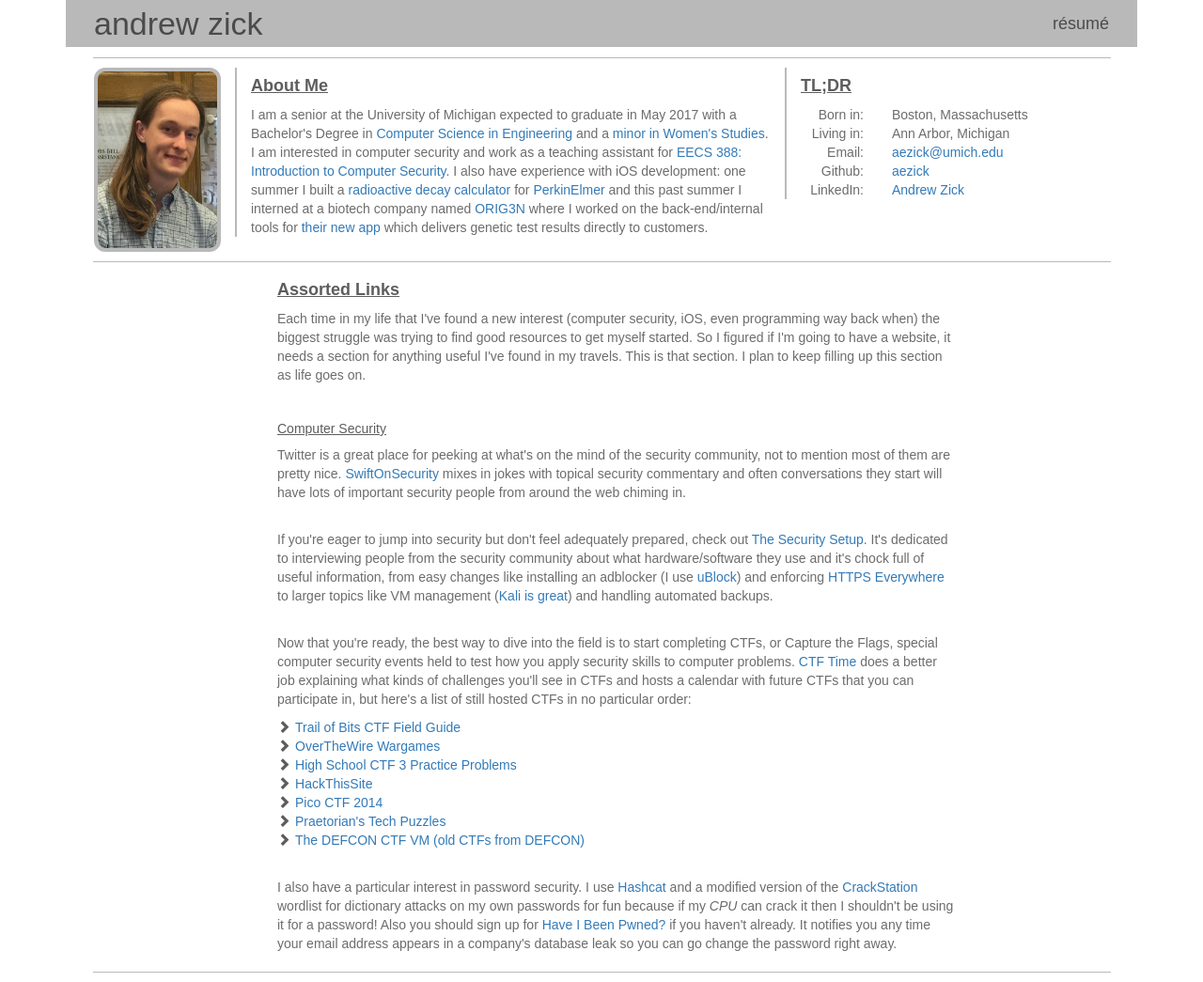
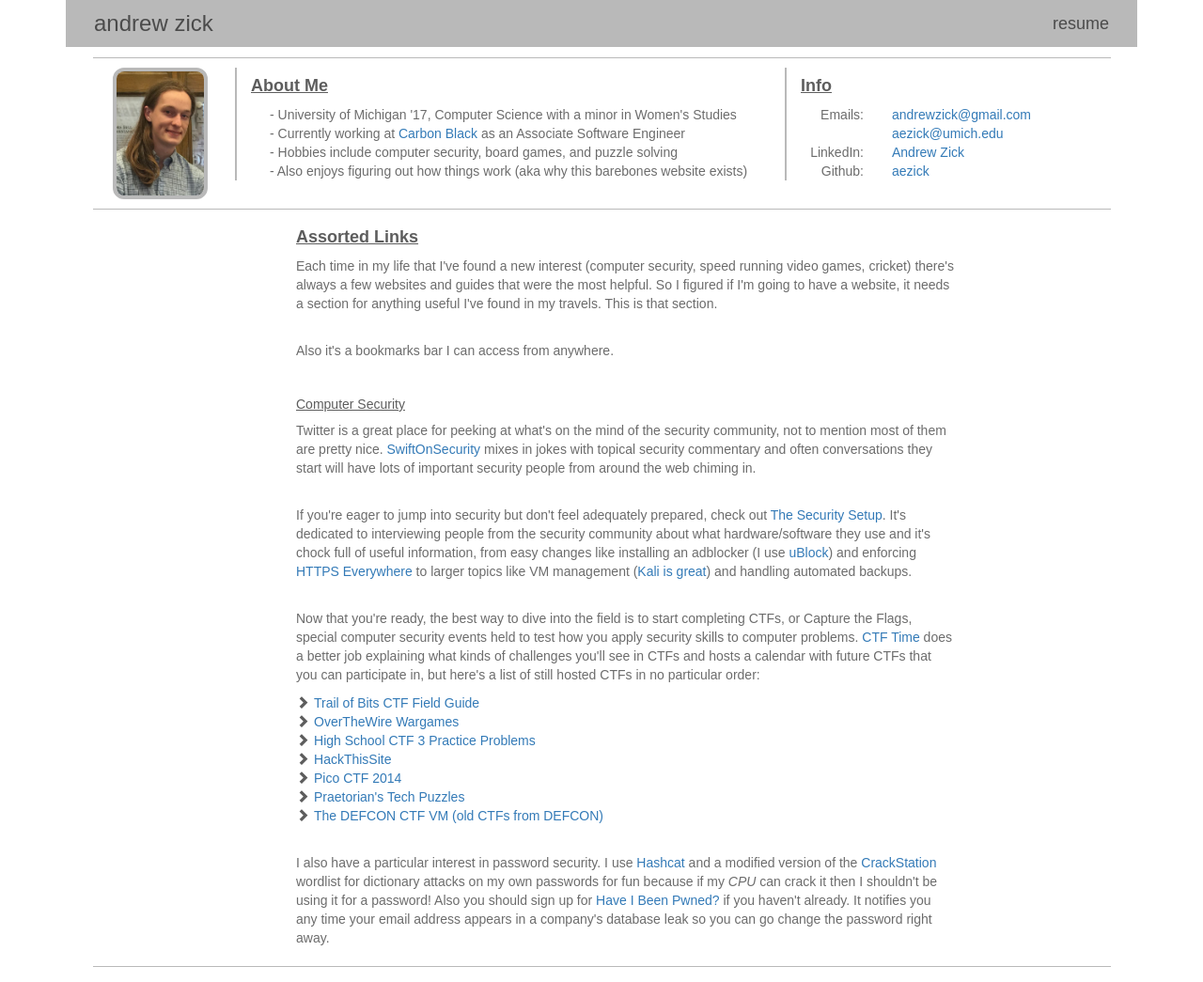
Before and after one commit to org-zick/andrewzick.com, a Flask app: page / in a window 1280 px wide. Shown: the whole page at 94% size. Run offline with Flask 2, Linux system fonts and the light colour scheme; some libraries are stand-ins or nearby versions.

Commit message:
Update finally for post-college

```diff
--- a/static/css/main.css
+++ b/static/css/main.css
@@ -35,7 +35,7 @@ br {
 
 .navbar-default .navbar-brand {
 	color: #4b4b4b;
-	font-size: 34px;
+	font-size: 24px;
 }
 
 .navbar-default .navbar-nav li a {
@@ -52,7 +52,7 @@ br {
 }
 
 .img-thumbnail {
-	height: 14em;
+	height: 10em;
 	padding: 0px;
 	border-color: #b9b9b9;
 	border-width: 4px;
@@ -63,7 +63,7 @@ br {
 }
 
 .row .left-side {
-	padding-left: 45px;
+	padding-left: 65px;
 }
 
 .chevron-bullet {
@@ -86,3 +86,21 @@ br {
 .col-main p {
 	margin-bottom: 0px;
 }
+
+.list-none {
+  list-style-type: none;
+  margin: 0px;
+  padding: 0px;
+  padding-left: 20px;
+  font-size: 14px;
+  color: #6c6c6c;
+}
+
+.list-none > li {
+    margin-left: 15px;
+}
+
+.list-none > li::before {
+    content: "- ";
+    margin-left: -15px;
+}
--- a/templates/index.html
+++ b/templates/index.html
@@ -29,7 +29,7 @@
 						<a class="navbar-brand" href="/">andrew zick<span class="sr-only">(current)</span></a>
 				    <div class="collapse navbar-collapse" id="bs-example-navbar-collapse-1">
 				      <ul class="nav navbar-nav navbar-right">
-				        <li><a href="/resume.pdf" target="_blank">résumé</a></li>
+				        <li><a href="/resume.pdf" target="_blank">resume</a></li>
 				      </ul>
 				    </div><!-- /.navbar-collapse -->
 				  </div><!-- /.container-fluid -->
@@ -42,28 +42,30 @@
 				</div>
 				<div class="col-lg-6 col-main">
 					<h4><b>About Me</b></h4>
-					<p>I am a senior at the University of Michigan expected to graduate in May 2017 with a Bachelor's Degree in <a href="https://www.cse.umich.edu/" target="_blank">Computer Science in Engineering</a> and a <a href="https://lsa.umich.edu/women/undergraduates/minors/gender--race--and-nation-minor.html" target="_blank">minor in Women's Studies</a>. I am interested in computer security and work as a teaching assistant for <a href="https://www.eecs.umich.edu/courses/eecs388/" title="Link to EECS 388 course website">EECS 388: Introduction to Computer Security</a>. I also have experience with iOS development: one summer I built a <a href="https://itunes.apple.com/us/app/radioactive-decay-calculator/id846834886?mt=8" title="Link to the itunes page for the app"  target="_blank">radioactive decay calculator</a> for <a href="https://www.perkinelmer.com/" target="_blank">PerkinElmer</a> and this past summer I interned at a biotech company named <a href="http://orig3n.com/" title="ORIG3N's company website" target="_blank">ORIG3N</a> where I worked on the back-end/internal tools for <a href="https://itunes.apple.com/us/app/lifeprofile/id1125309204?mt=8" title="ORIG3N's iOS app" target="_blank">their new app</a> which delivers genetic test results directly to customers.</p>
+					<ul class="list-none">
+						<li>University of Michigan '17, Computer Science with a minor in Women's Studies</li>
+						<li>Currently working at <a href="https://www.carbonblack.com/">Carbon Black</a> as an  Associate Software Engineer</li>
+						<li>Hobbies include computer security, board games, and puzzle solving</li>
+						<li>Also enjoys figuring out how things work (aka why this barebones website exists)</li>
+					</ul>
 				</div>
 				<div class="col-lg-4 col-main">
-					<h4><b>TL;DR</b></h4>
+					<h4><b>Info</b></h4>
 					<div class="row">
 						<div class="col-xs-3 text-right">
-							<p>Born in:</p>
+							<p>Emails:</p>
 						</div>
 						<div class="col-xs-9 text-left">
-							<p>Boston, Massachusetts</p>
+							<a href="mailto:andrewzick@gmail.com">andrewzick@gmail.com</a>
+							<a href="mailto:aezick@umich.edu">aezick@umich.edu</a>
 						</div>
+					</div>
+					<div class="row">
 						<div class="col-xs-3 text-right">
-							<p>Living in:</p>
+							<p>LinkedIn:</p>
 						</div>
 						<div class="col-xs-9 text-left">
-							<p>Ann Arbor, Michigan</p>
-						</div>
-						<div class="col-xs-3 text-right">
-							<p>Email:</p>
-						</div>
-						<div class="col-xs-9 text-left">
-							<a href="mailto:aezick@umich.edu">aezick@umich.edu</a>
+							<a href="https://www.linkedin.com/in/andrew-zick-38b62561" title="A Link to my LinkedIn account">Andrew Zick</a>
 						</div>
 					</div>
 					<div class="row">
@@ -74,14 +76,6 @@
 							<a href="https://github.com/aezick" title="A link to my Github account" target="_blank">aezick</a>
 						</div>
 					</div>
-					<div class="row">
-						<div class="col-xs-3 text-right">
-							<p>LinkedIn:</p>
-						</div>
-						<div class="col-xs-9 text-left">
-							<a href="https://www.linkedin.com/in/andrew-zick-38b62561" title="A Link to my LinkedIn account">Andrew Zick</a>
-						</div>
-					</div>
 				</div>
 			</div>
 			<hr></hr>
@@ -89,7 +83,9 @@
 				<div class="col-lg-2"></div>
 				<div class="col-lg-8 left-side">
 					<h4><b>Assorted Links</b></h4>
-					<p>Each time in my life that I've found a new interest (computer security, iOS, even programming way back when) the biggest struggle was trying to find good resources to get myself started. So I figured if I'm going to have a website, it needs a section for anything useful I've found in my travels. This is that section. I plan to keep filling up this section as life goes on.</p>
+					<p>Each time in my life that I've found a new interest (computer security, speed running video games, cricket) there's always a few websites and guides that were the most helpful. So I figured if I'm going to have a website, it needs a section for anything useful I've found in my travels. This is that section.</p>
+					<br>
+					<p>Also it's a bookmarks bar I can access from anywhere.</p>
 					<br>
 					<h5>Computer Security</h5>
 					<p>Twitter is a great place for peeking at what's on the mind of the security community, not to mention most of them are pretty nice. <a href"https://twitter.com/SwiftOnSecurity" target="_blank">SwiftOnSecurity</a> mixes in jokes with topical security commentary and often conversations they start will have lots of important security people from around the web chiming in.</p>
```
